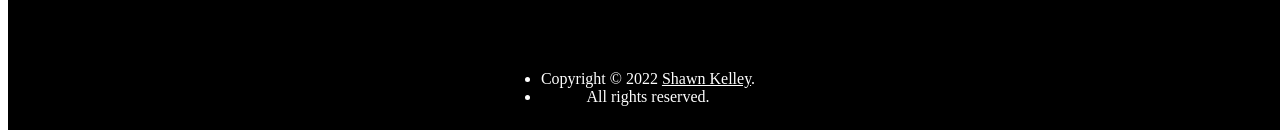
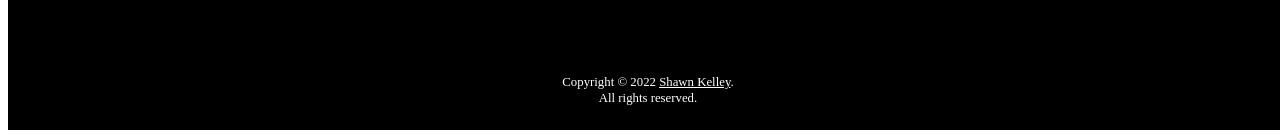
Before and after one commit to shawnkelleydev/first-light-next, a Next.js app: page /bible in a window 1280 px wide. Shown: the part 678-813 px from the top of the page. Built offline with nearby package versions, Linux system fonts and the light colour scheme.

Commit message:
Refactor footer copyright

```diff
--- a/components/Footer/Copyright/index.js
+++ b/components/Footer/Copyright/index.js
@@ -4,14 +4,14 @@ import { meta } from 'constants/data'
 
 import styles from './styles.module.css'
 
-export default function Footer() {
+export default function Copyright() {
   return (
-    <ul className={styles.ul}>
-      <li>
+    <div className={styles.copyright}>
+      <small>
         Copyright © {meta.CURRENT_YEAR}{' '}
         <Link url='https://www.shawnkelley.dev'>{meta.AUTHOR}</Link>.
-      </li>
-      <li>All rights reserved.</li>
-    </ul>
+      </small>
+      <small>All rights reserved.</small>
+    </div>
   )
 }
--- a/components/Footer/Copyright/styles.module.css
+++ b/components/Footer/Copyright/styles.module.css
@@ -1,5 +1,12 @@
-.ul {
+.copyright {
+  display: flex;
+  flex-direction: column;
   margin: auto;
   padding: 0;
   text-align: center;
 }
+
+.copyright small {
+  font-size: 0.8rem;
+  line-height: 1.2;
+}
```
